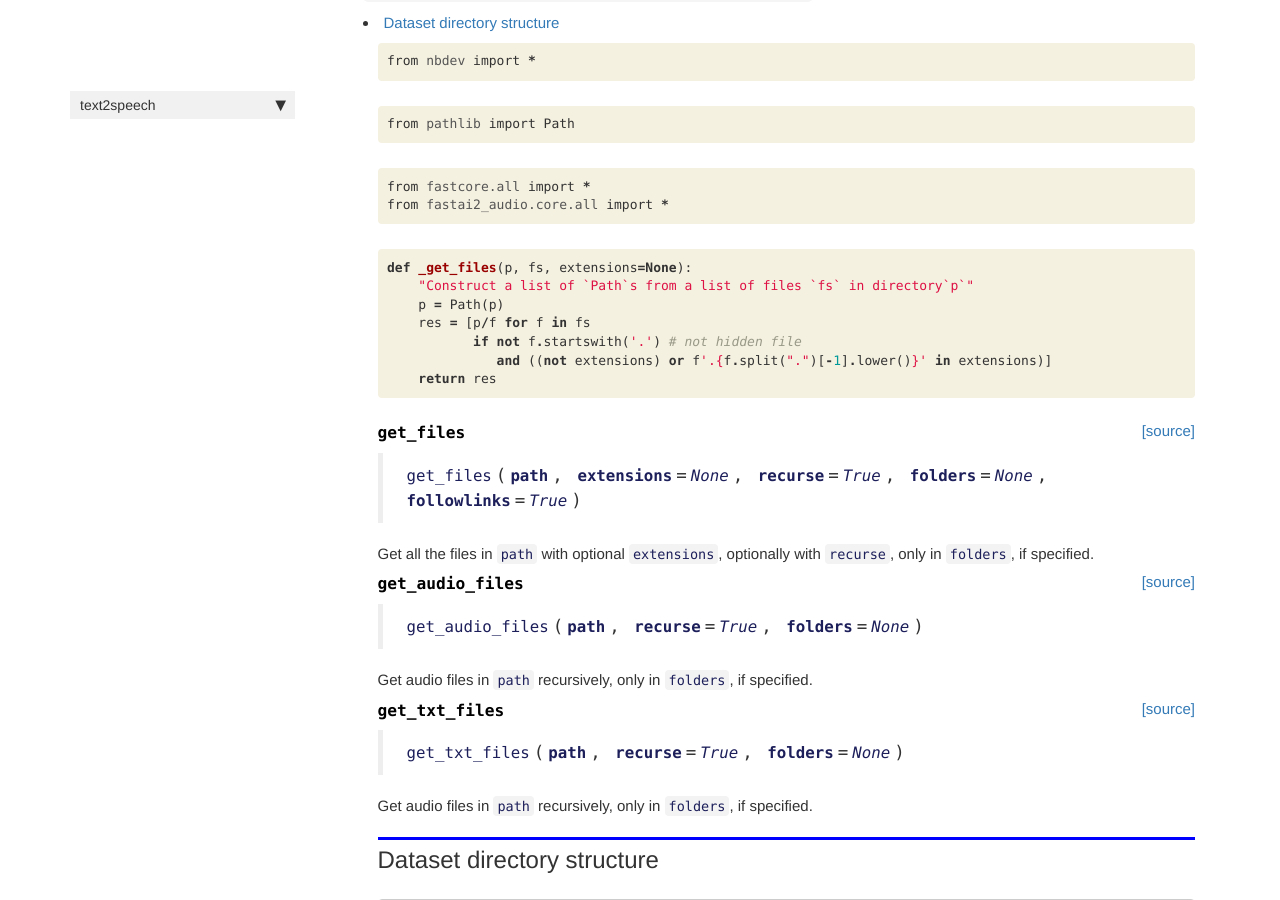
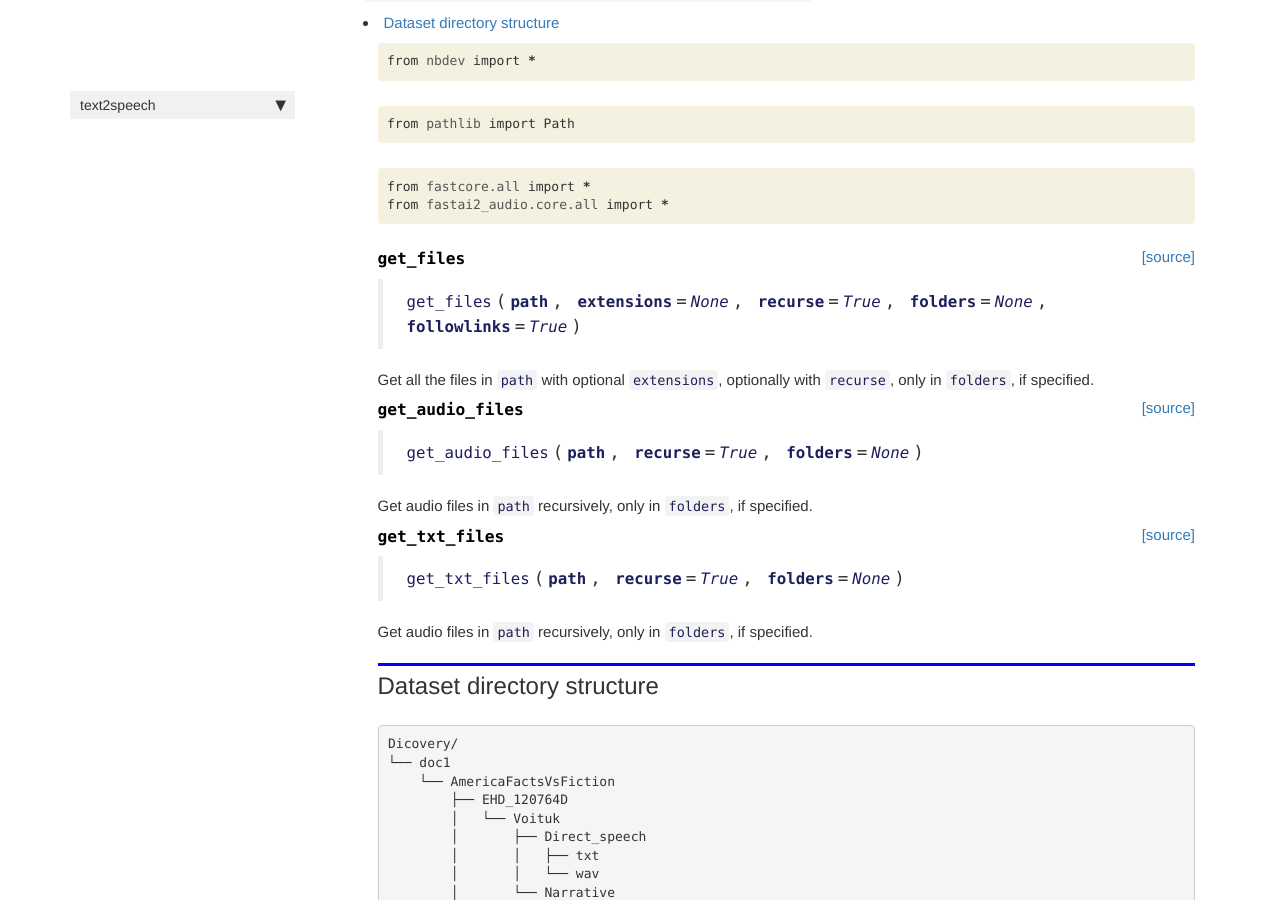
Before and after one commit to kdorichev/text2speech, a Jekyll site: the page built from docs/data.html, in a window 1280 px wide and 900 px high, scrolled down 311 px. Built offline with Jekyll 4.4.1, drawn with Linux system fonts in a browser that asks for light colours; nearby versions of some CDN libraries; comment, search, counter and statistics services are not loaded.

Commit message:
Hide _get_files()

```diff
--- a/docs/data.html
+++ b/docs/data.html
@@ -70,29 +70,6 @@ description: "Functions used for data processing"
     <div class="input_area">
 <div class=" highlight hl-ipython3"><pre><span></span><span class="kn">from</span> <span class="nn">fastcore.all</span> <span class="kn">import</span> <span class="o">*</span>
 <span class="kn">from</span> <span class="nn">fastai2_audio.core.all</span> <span class="kn">import</span> <span class="o">*</span>
-</pre></div>
-
-    </div>
-</div>
-</div>
-
-</div>
-    {% endraw %}
-
-    {% raw %}
-
-<div class="cell border-box-sizing code_cell rendered">
-<div class="input">
-
-<div class="inner_cell">
-    <div class="input_area">
-<div class=" highlight hl-ipython3"><pre><span></span><span class="k">def</span> <span class="nf">_get_files</span><span class="p">(</span><span class="n">p</span><span class="p">,</span> <span class="n">fs</span><span class="p">,</span> <span class="n">extensions</span><span class="o">=</span><span class="kc">None</span><span class="p">):</span>
-    <span class="s2">&quot;Construct a list of `Path`s from a list of files `fs` in directory`p`&quot;</span>
-    <span class="n">p</span> <span class="o">=</span> <span class="n">Path</span><span class="p">(</span><span class="n">p</span><span class="p">)</span>
-    <span class="n">res</span> <span class="o">=</span> <span class="p">[</span><span class="n">p</span><span class="o">/</span><span class="n">f</span> <span class="k">for</span> <span class="n">f</span> <span class="ow">in</span> <span class="n">fs</span>
-           <span class="k">if</span> <span class="ow">not</span> <span class="n">f</span><span class="o">.</span><span class="n">startswith</span><span class="p">(</span><span class="s1">&#39;.&#39;</span><span class="p">)</span> <span class="c1"># not hidden file</span>
-              <span class="ow">and</span> <span class="p">((</span><span class="ow">not</span> <span class="n">extensions</span><span class="p">)</span> <span class="ow">or</span> <span class="sa">f</span><span class="s1">&#39;.</span><span class="si">{</span><span class="n">f</span><span class="o">.</span><span class="n">split</span><span class="p">(</span><span class="s2">&quot;.&quot;</span><span class="p">)[</span><span class="o">-</span><span class="mi">1</span><span class="p">]</span><span class="o">.</span><span class="n">lower</span><span class="p">()</span><span class="si">}</span><span class="s1">&#39;</span> <span class="ow">in</span> <span class="n">extensions</span><span class="p">)]</span>
-    <span class="k">return</span> <span class="n">res</span>
 </pre></div>
 
     </div>
```
Also changed, not shown: 1 other file.
